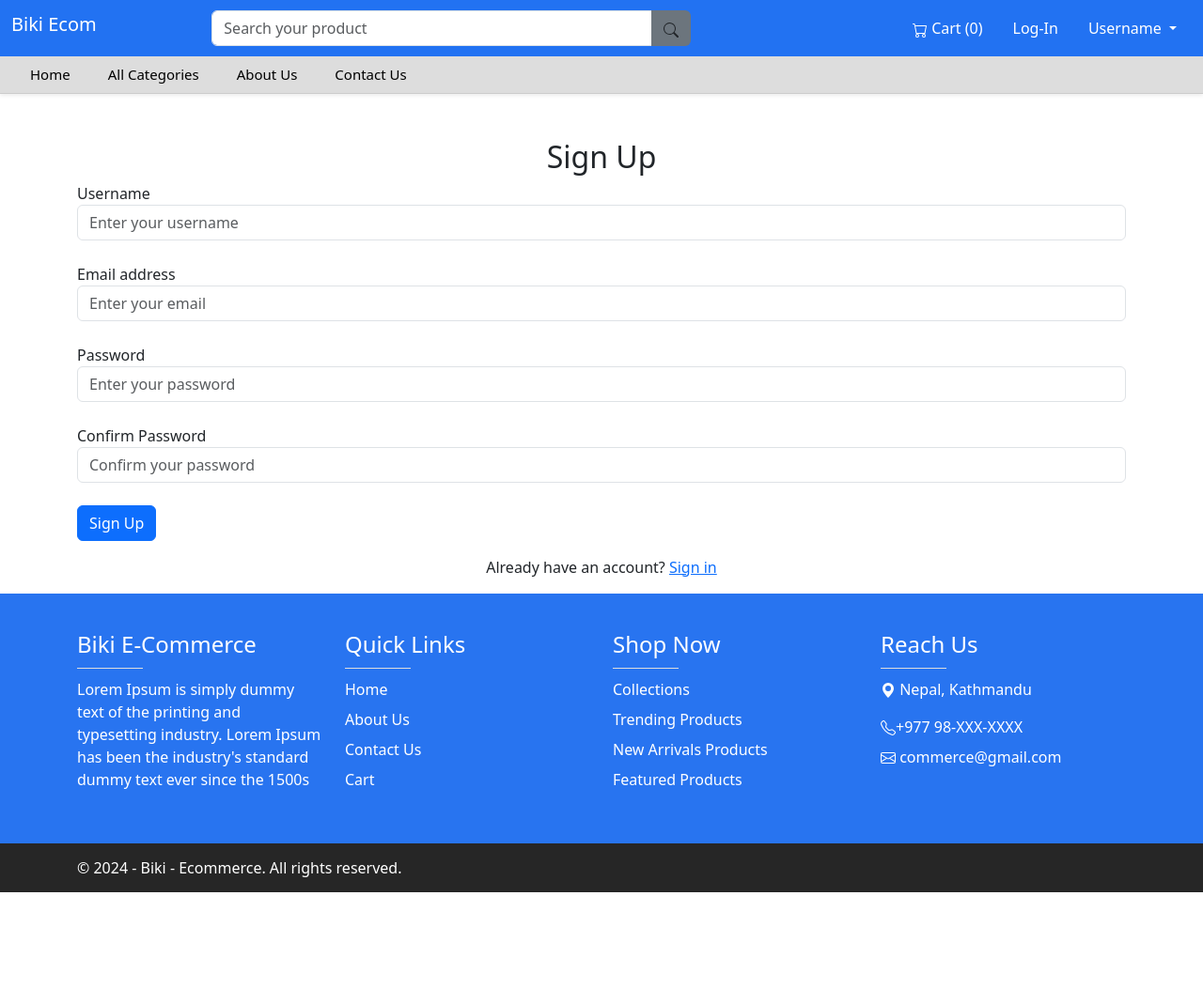
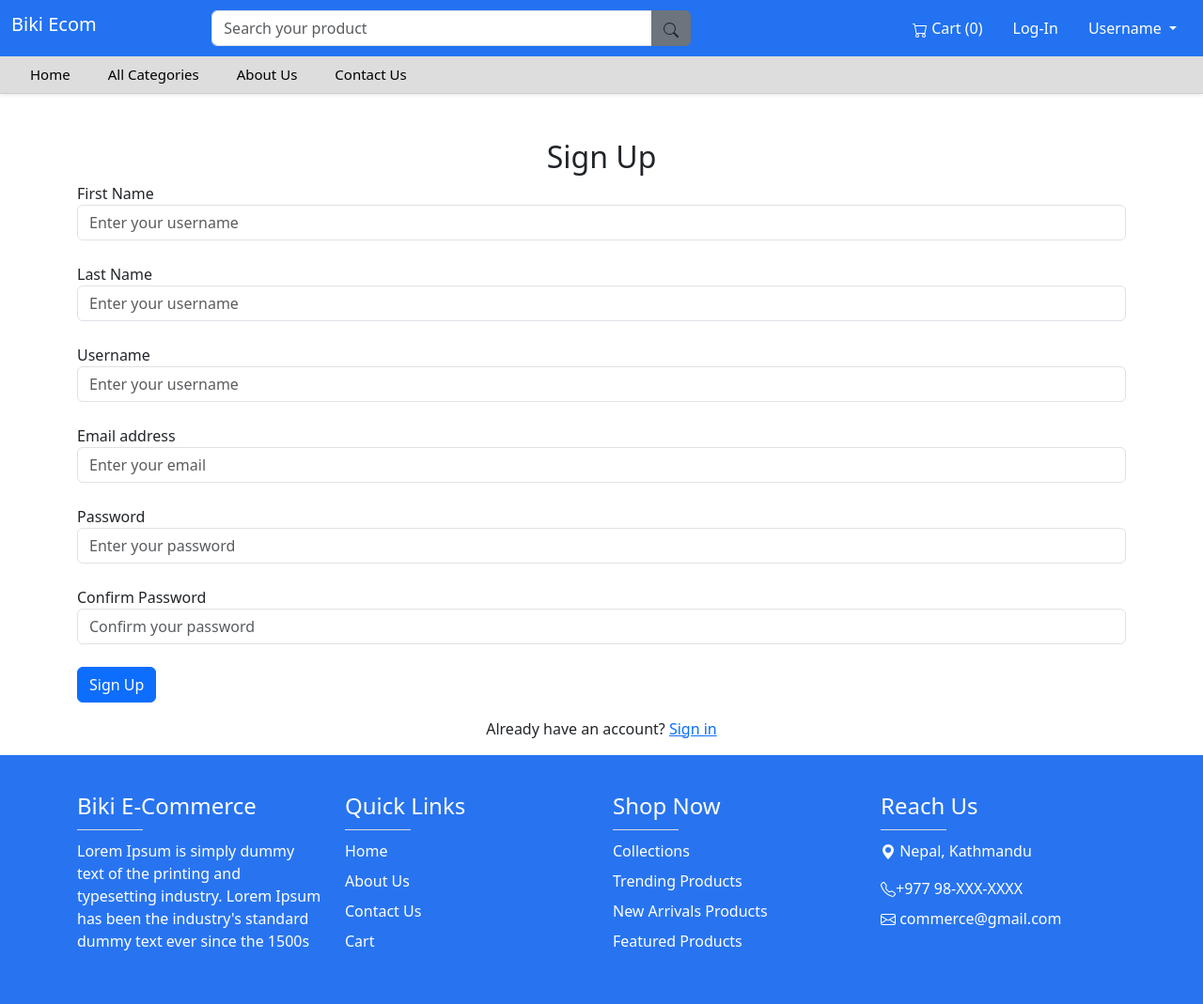
Before and after one commit to BiTech5/commerce-website, a Django app: page /signup/ in a window 1280 px wide. Shown: the top 1069 px of the page at 94% size. Before the commit the page ends 950 px from the top, so only its background shows below. Run offline with Django 5.2, Linux system fonts and the light colour scheme.

Commit message:
creating user function

```diff
--- a/shop/templates/signup.html
+++ b/shop/templates/signup.html
@@ -4,6 +4,16 @@
           <h2 class="text-center mt-5">Sign Up</h2>
           <form method="POST" >
               {% csrf_token %}
+              <div class="form-group">
+                <label for="username">First Name</label>
+                <input type="text" class="form-control" id="username" name="first" placeholder="Enter your username" required>
+            </div>
+            <br>
+            <div class="form-group">
+                <label for="username">Last Name</label>
+                <input type="text" class="form-control" id="username" name="last" placeholder="Enter your username" required>
+            </div>
+            <br>
               <div class="form-group">
                   <label for="username">Username</label>
                   <input type="text" class="form-control" id="username" name="username" placeholder="Enter your username" required>
--- a/shop/views.py
+++ b/shop/views.py
@@ -1,5 +1,6 @@
-from django.shortcuts import render
+from django.shortcuts import render,redirect
 from . import models
+from django.contrib.auth.models import User
 from django.contrib import auth
 from django.contrib.auth.decorators import login_required
 # Create your views here.
@@ -19,6 +20,16 @@ def login(request):
 
 
 def signup(request):
+    if request.method=='POST':
+        first_name=request.POST.get('first')
+        last_name=request.POST.get('last')
+        email=request.POST.get('email')
+        username=request.POST.get('username')
+        passw=request.POST.get('password1')
+
+        data=User.objects.create_user(first_name=first_name,last_name=last_name,email=email,username=username,password=passw)
+        data.save()
+        return redirect('login')
     return render(request,'signup.html')
 
 def cart(request):
```
Also changed, not shown: db.sqlite3.
